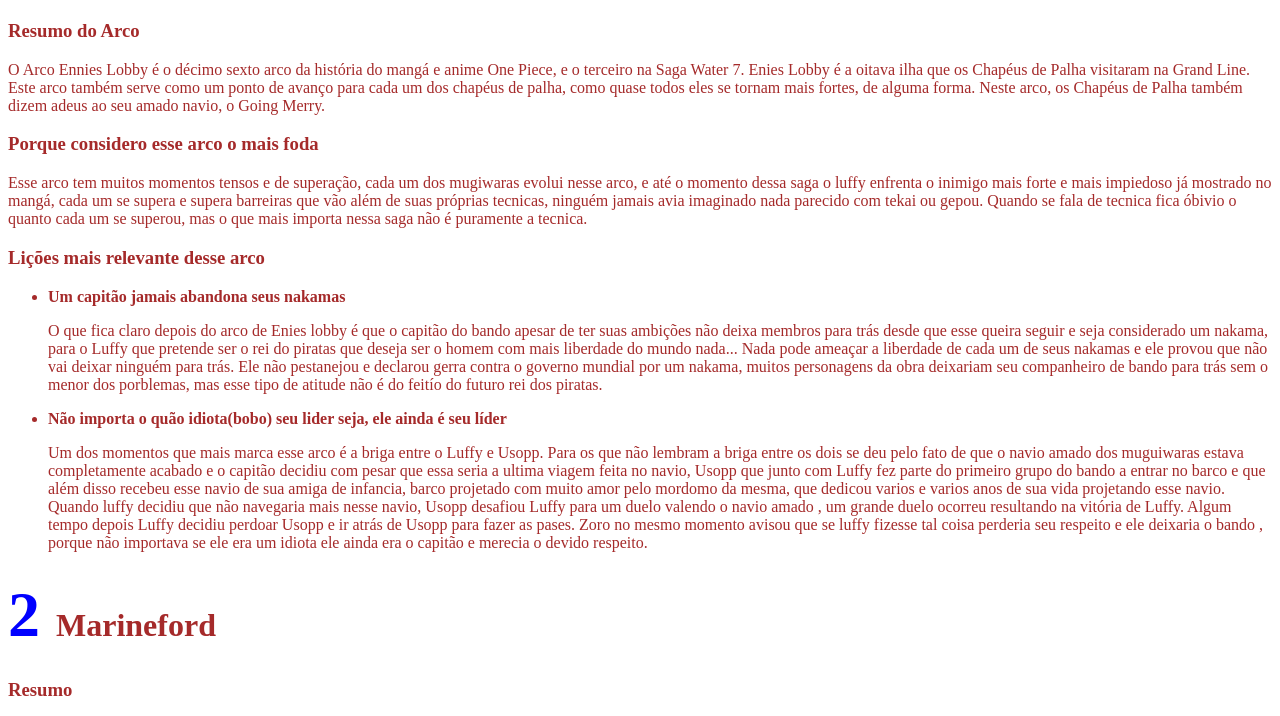
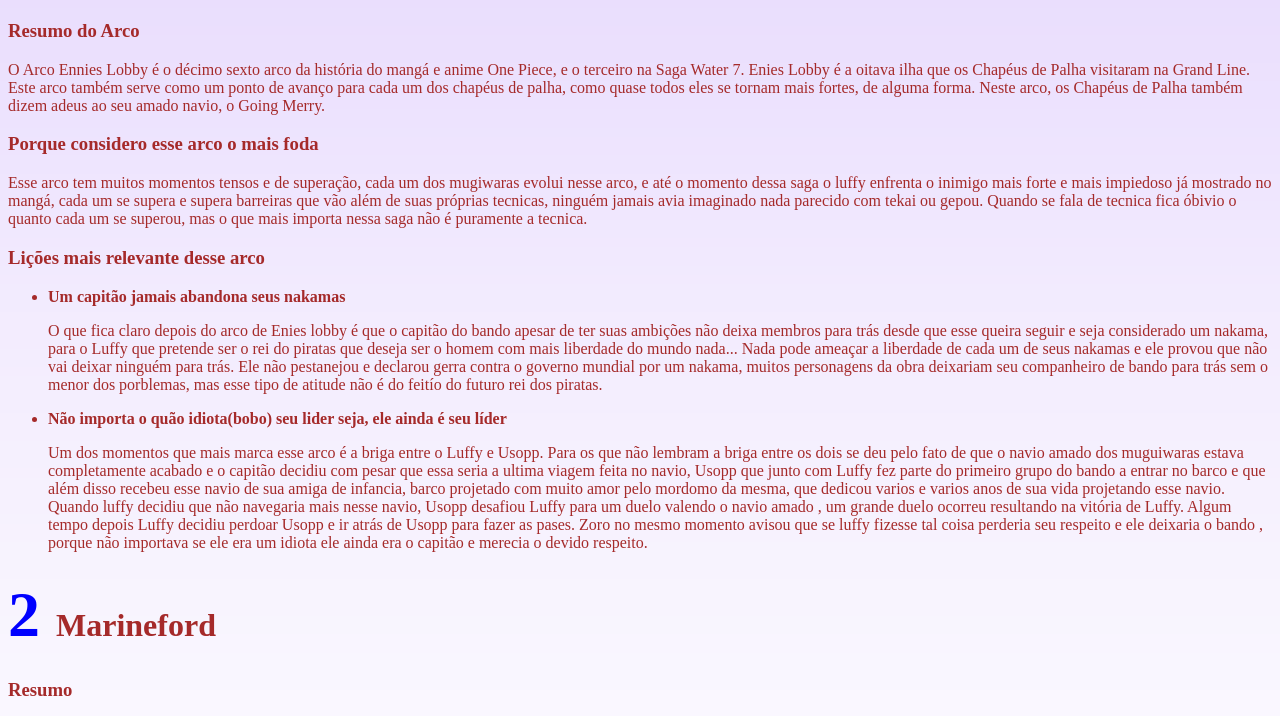
Before and after one commit to AquilaVasc/atividades-lms-2018.2-aquila, a plain HTML site: page atividade 2/atividade_2.html in a window 1280 px wide. Shown: the part 241-957 px from the top of the page. Drawn offline with Linux system fonts and the light colour scheme.

Commit message:
changes in the background of the body to have a gradient almost transparent

```diff
--- a/atividade 2/css/style.css
+++ b/atividade 2/css/style.css
@@ -28,3 +28,8 @@ article h2{
     font-size: 64px;
     color: blue;
 }
+
+body{
+    background: url(../img/gradient_bg.png);
+    background-size: 17px 100%;
+}
```
Also changed, not shown: atividade 2/img/gradient_bg.png (added).
